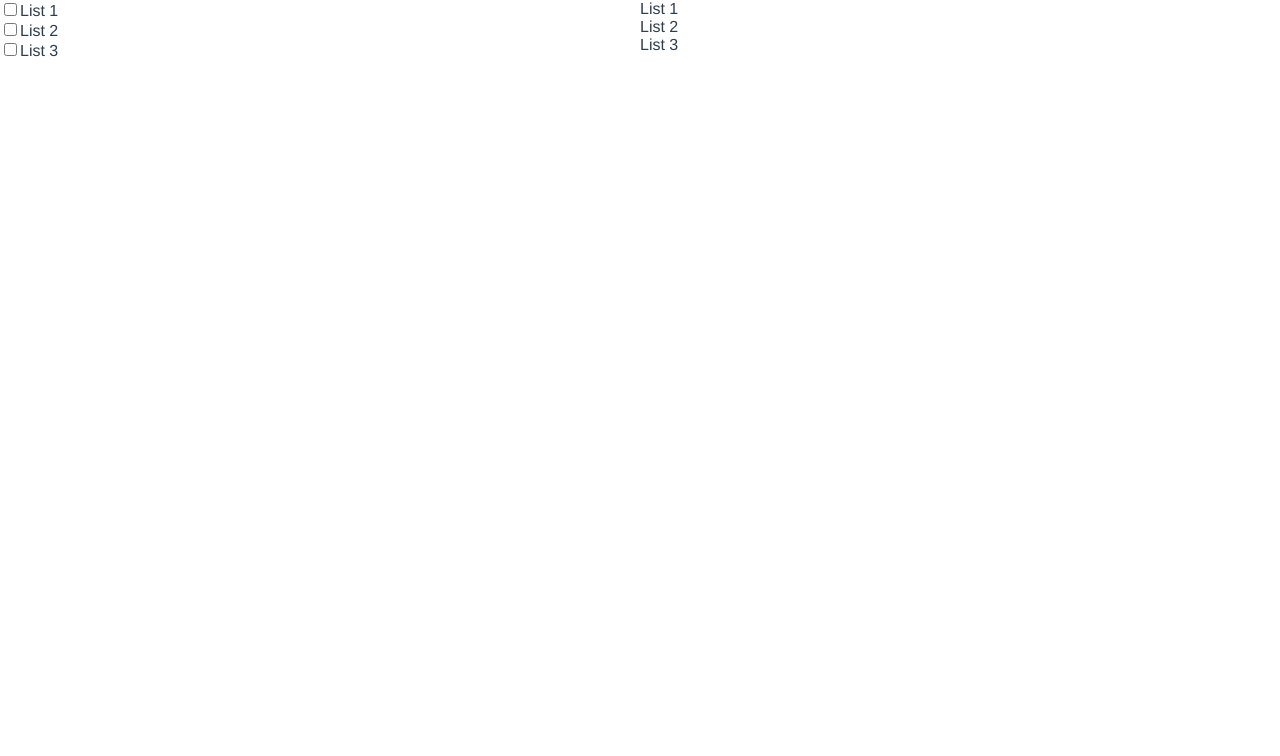
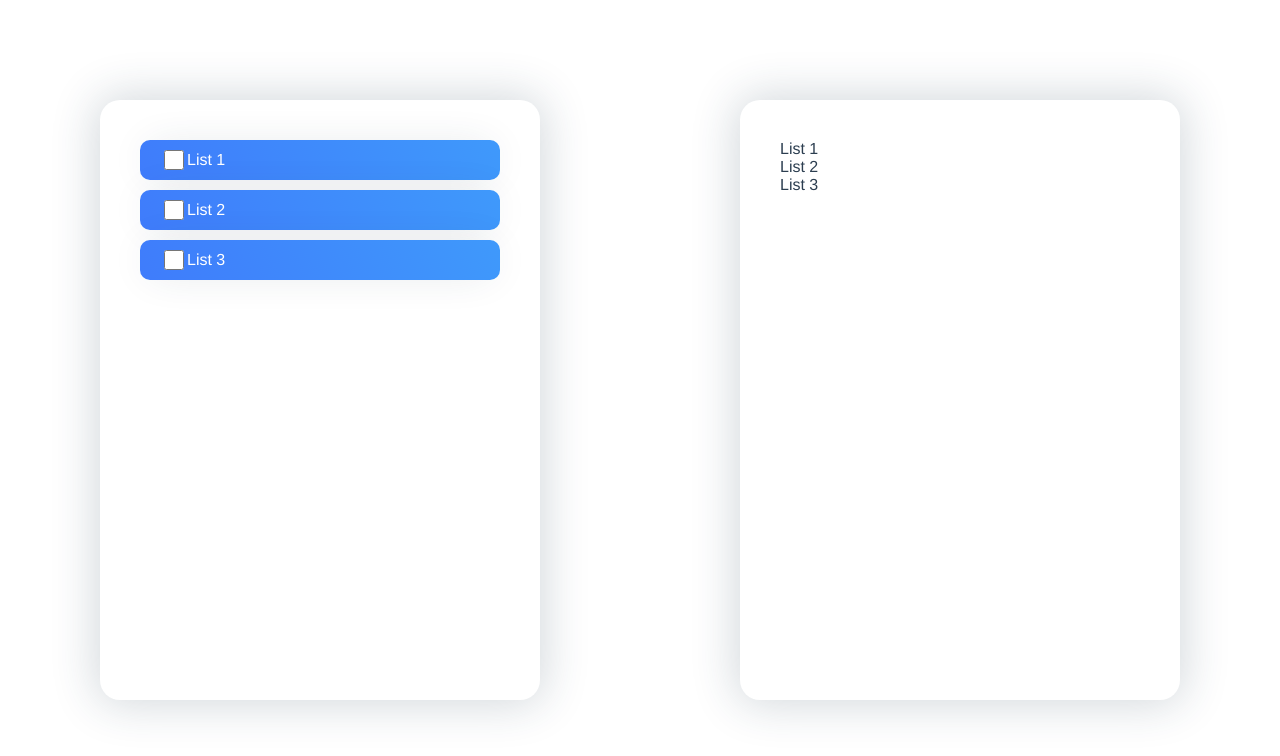
Before and after one commit to gvz42-web/procontext-test, a Vue app: page / in a window 1280 px wide. Shown: the top 756 px of the page. Built offline with nearby package versions, Linux system fonts and the light colour scheme.

Commit message:
Selector ui

```diff
--- a/src/App.vue
+++ b/src/App.vue
@@ -37,5 +37,14 @@ export default {
 .half {
   width: 50%;
   height: 100%;
+  padding: 100px;
+}
+.card {
+  width: 100%;
+  height: 100%;
+  border-radius: 20px;
+  box-shadow: 0px 0px 46px 4px rgba(34, 60, 80, 0.2);
+  padding: 40px;
+  overflow-y: auto;
 }
 </style>
--- a/src/assets/css/main.css
+++ b/src/assets/css/main.css
@@ -5,3 +5,24 @@ body, html {
     margin: 0;
     padding: 0;
 }
+
+input[type="checkbox"] {
+    width: 20px;
+    height: 20px;
+    border: none;
+}
+input[type="color"] {
+    -webkit-appearance: none;
+    border: none;
+    width: 32px;
+    height: 32px;
+}
+input[type="color"]::-webkit-color-swatch-wrapper {
+    padding: 0;
+}
+input[type="color"]::-webkit-color-swatch {
+    border: none;
+}
+input[type="number"] {
+    width: 40px;
+}
--- a/src/components/Display.vue
+++ b/src/components/Display.vue
@@ -1,5 +1,6 @@
 <template>
   <div>
+    <div class="card">
       <div v-for="list of lists" :key="list.id">
         {{ list.name }}
         <DrawItems
@@ -8,6 +9,7 @@
           :item="item"
           :listId="list.id"
         />
+      </div>
     </div>
   </div>
 </template>
--- a/src/components/Item.vue
+++ b/src/components/Item.vue
@@ -1,9 +1,13 @@
 <template>
-  <div>
-    <input type="checkbox" v-model="selected" :value="item.id" />
-    <span>{{ item.name }}</span>
-    <input type="number" v-model.number="number" @change="changeValue" />
-    <input type="color" v-model="color" @change="changeValue" />
+  <div class="item">
+    <div class="name">
+      <input type="checkbox" v-model="selected" :value="item.id" />
+      <span>{{ item.name }}</span>
+    </div>
+    <div class="settings">
+      <input type="number" v-model.number="number" @change="changeValue" />
+      <input type="color" v-model="color" @change="changeValue" />
+    </div>
   </div>
 </template>
 
@@ -43,4 +47,20 @@ export default {
 };
 </script>
 
-<style scoped></style>
+<style scoped>
+.item {
+  display: flex;
+  align-items: center;
+  justify-content: space-between;
+  height: 40px;
+  margin: 10px 0;
+}
+.name {
+  display: flex;
+  align-items: center;
+}
+.settings {
+  display: flex;
+  align-items: center;
+}
+</style>
--- a/src/components/List.vue
+++ b/src/components/List.vue
@@ -1,12 +1,13 @@
 <template>
   <div>
-    <div @click.self="openList">
+    <div @click.self="openList" class="list">
       <input
         type="checkbox"
         :indeterminate.prop="isIndeterminate"
         v-model="isChecked"
       />{{ list.name }}
     </div>
+    <div class="items">
       <Item
         v-show="isListOpen"
         v-for="item of list.items"
@@ -15,6 +16,7 @@
         :listId="list.id"
         v-model="checkedList"
       />
+    </div>
   </div>
 </template>
 
@@ -71,4 +73,25 @@ export default {
 };
 </script>
 
-<style scoped></style>
+<style scoped>
+.list {
+  display: flex;
+  align-items: center;
+  height: 40px;
+  padding: 0 20px;
+  color: #fff;
+  background: rgb(63, 124, 251);
+  background: linear-gradient(
+    63deg,
+    rgba(63, 124, 251, 1) 0%,
+    rgba(63, 153, 251, 1) 100%
+  );
+  box-shadow: 0px 0px 42px -11px rgba(34, 60, 80, 0.2);
+  border-radius: 10px;
+  cursor: pointer;
+  margin-bottom: 10px;
+}
+.items {
+  padding-left: 40px;
+}
+</style>
--- a/src/components/Selector.vue
+++ b/src/components/Selector.vue
@@ -1,6 +1,8 @@
 <template>
   <div>
-    <List v-for="list of lists" :key="list.id" :list="list" />
+    <div class="card">
+      <List v-for="list of lists" :key="list.id" :list="list" />
+    </div>
   </div>
 </template>
 
```
Lines whose indentation alone changed are shown as unchanged.
